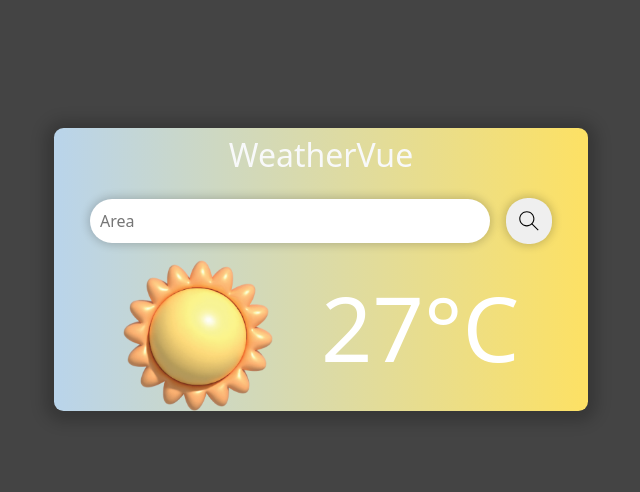
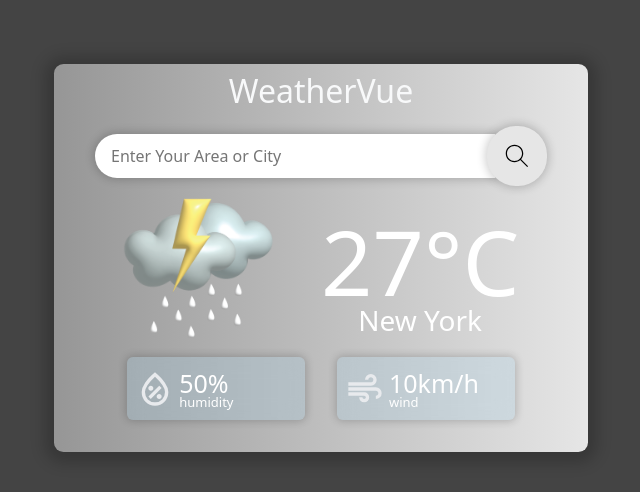
Before and after one commit to Anandabdul/CBTCIP, a plain HTML site: page wheatherVue/index.html in a window 1280 px wide. Shown: the whole page, without its empty margins (319-959 px from the left). Drawn offline with nearby package versions, Linux system fonts and the light colour scheme.

Commit message:
updated CSS style

```diff
--- a/wheatherVue/index.html
+++ b/wheatherVue/index.html
@@ -13,17 +13,45 @@
         <h2 class="mt-2 text-light">WeatherVue</h2>
 
         <div class="w-100 d-flex align-items-center justify-content-center">
-          <input class="my-3 mx-2 w-75" placeholder="Area" type="text">
-          <button class="my-3 mx-2"><svg xmlns="http://www.w3.org/2000/svg" height="26px" width="26px" viewBox="0 0 24 24" preserveAspectRatio="xMidYMid meet" focusable="false" class="style-scope yt-icon" style="pointer-events: none; display: block; width: 100%; height: 100%;"><g class="style-scope yt-icon"><path d="M20.87,20.17l-5.59-5.59C16.35,13.35,17,11.75,17,10c0-3.87-3.13-7-7-7s-7,3.13-7,7s3.13,7,7,7c1.75,0,3.35-0.65,4.58-1.71 l5.59,5.59L20.87,20.17z M10,16c-3.31,0-6-2.69-6-6s2.69-6,6-6s6,2.69,6,6S13.31,16,10,16z" class="style-scope yt-icon"></path></g></svg></button>
+          <input class="my-2 ms-2 w-75 ps-3" placeholder="Enter Your Area or City" type="text">
+          <button class="my-2 me-2"><svg xmlns="http://www.w3.org/2000/svg" height="30px" width="30px" viewBox="0 0 24 24" preserveAspectRatio="xMidYMid meet" focusable="false" class="style-scope yt-icon" style="pointer-events: none; display: block; width: 100%; height: 100%;"><g class="style-scope yt-icon"><path d="M20.87,20.17l-5.59-5.59C16.35,13.35,17,11.75,17,10c0-3.87-3.13-7-7-7s-7,3.13-7,7s3.13,7,7,7c1.75,0,3.35-0.65,4.58-1.71 l5.59,5.59L20.87,20.17z M10,16c-3.31,0-6-2.69-6-6s2.69-6,6-6s6,2.69,6,6S13.31,16,10,16z" class="style-scope yt-icon"></path></g></svg></button>
         </div>
 
+        <!-- https://api.openweathermap.org/data/2.5/weather?q=chennai&appid=eb7cf9c11922f9087cbeb2edb4c3c0e7&units=metric -->
         <div class="iconPlusTempre">
           <div class="weather-icon-div">
-            <img width="150px" src="./Assets/images/fullSun.png" alt="">
+            <!-- <img width="150px" src="./Assets/images/fullSun.png" alt=""> -->
+            <!-- <img width="150px" src="./Assets/images/halfsun.png" alt=""> -->
+            <!-- <img width="150px" src="./Assets/images/lightcloud.png" alt=""> -->
+            <!-- <img width="150px" src="./Assets/images/moon.png" alt=""> -->
+            <!-- <img width="150px" src="./Assets/images/halfmoon.png" alt=""> -->
+            <!-- <img width="150px" src="./Assets/images/lightcloudmoon.png" alt=""> -->
+            <img width="150px" src="./Assets/images/thunderstorm.png" alt="">
+            <!-- <img width="150px" src="./Assets/images/snowing.png" alt=""> -->
+            <!-- <img width="150px" src="./Assets/images/snowcloud.png" alt=""> -->
           </div>
-          <div class="tempreture-div">27&#176;C</div>
+          <div>
+            <div class="tempreture-div">27&#176;C</div>
+            <div class="city-name text-center">New York</div>
+          </div>
         </div>
 
+        <div class="w-100 humiWind row justify-content-center mb-3">
+          <div class="rounded m-3 p-2 col-sm-4 d-flex align-items-center blur-box">
+            <svg xmlns="http://www.w3.org/2000/svg" height="40px" viewBox="0 -960 960 960" width="40px" fill="#e8eaed"><path d="M580-240q25 0 42.5-17.5T640-300q0-25-17.5-42.5T580-360q-25 0-42.5 17.5T520-300q0 25 17.5 42.5T580-240Zm-202-2 260-260-56-56-260 260 56 56Zm2-198q25 0 42.5-17.5T440-500q0-25-17.5-42.5T380-560q-25 0-42.5 17.5T320-500q0 25 17.5 42.5T380-440ZM480-80q-137 0-228.5-94T160-408q0-100 79.5-217.5T480-880q161 137 240.5 254.5T800-408q0 140-91.5 234T480-80Zm0-80q104 0 172-70.5T720-408q0-73-60.5-165T480-774Q361-665 300.5-573T240-408q0 107 68 177.5T480-160Zm0-320Z"/></svg>
+            <div class="ms-1">
+              <div class="blur-box-reading">50%</div>
+              <div class="blur-box-text">humidity</div>
+            </div>
+          </div>
+          <div class="rounded m-3 p-2 col-sm-4 d-flex align-items-center blur-box">
+            <svg xmlns="http://www.w3.org/2000/svg" height="40px" viewBox="0 -960 960 960" width="40px" fill="#e8eaed"><path d="M460-160q-50 0-85-35t-35-85h80q0 17 11.5 28.5T460-240q17 0 28.5-11.5T500-280q0-17-11.5-28.5T460-320H80v-80h380q50 0 85 35t35 85q0 50-35 85t-85 35ZM80-560v-80h540q26 0 43-17t17-43q0-26-17-43t-43-17q-26 0-43 17t-17 43h-80q0-59 40.5-99.5T620-840q59 0 99.5 40.5T760-700q0 59-40.5 99.5T620-560H80Zm660 320v-80q26 0 43-17t17-43q0-26-17-43t-43-17H80v-80h660q59 0 99.5 40.5T880-380q0 59-40.5 99.5T740-240Z"/></svg>
+            <div class="ms-1">
+              <div class="blur-box-reading">10km/h</div>
+              <div class="blur-box-text">wind</div>
+            </div>
+          </div>
+        </div>
       </section>
     </main>
 </body>
--- a/wheatherVue/weatherVue.css
+++ b/wheatherVue/weatherVue.css
@@ -3,37 +3,43 @@ body {
 }
 
 .weather-box {
-  background: linear-gradient(to right, rgb(185, 212, 235), rgb(253, 225, 100));
+  /* background: linear-gradient(to right, rgb(185, 212, 235), rgb(253, 225, 100)); */
+  /* background: linear-gradient(to right, rgb(33, 12, 109), rgb(0, 69, 197)); */
+  background: linear-gradient(to right, rgb(150, 150, 150), rgb(230, 230, 230));
   border: none;
   border-radius: 0.6rem;
   align-items: center;
   justify-content: center;
   display: flex;
   flex-direction: column;
-  margin-top: 10%;
+  margin-top: 5%;
   box-shadow: 0px 2px 15px 9px rgba(0, 0, 0, 0.2);
 }
 
 input {
   padding: 10px;
   border: none;
-  border-radius: 2rem;
+  border-top-left-radius: 2rem;
+  border-bottom-left-radius: 2rem;
   box-shadow: 0px 0px 10px 1.5px rgba(0, 0, 0, 0.2);
 }
 
 button {
-  padding: 10px;
+  padding: 15px;
   display: flex;
   align-items: center;
   justify-content: center;
   border: none;
   box-shadow: 0px 0px 10px 1.5px rgba(0, 0, 0, 0.2);
-  border-radius: 1.36rem;
+  border-radius: 1.8rem;
+  margin-left: -8px;
+  background-color: rgb(230, 230, 230);
 }
 
 .iconPlusTempre {
   display: grid;
   grid-template-columns: 1fr 1fr;
+  align-items: center;
 }
 
 .tempreture-div {
@@ -41,6 +47,29 @@ button {
   color: white;
 }
 
+.city-name {
+  font-size: 28px;
+  color: white;
+  margin-top: -30px;
+}
+
+.blur-box {
+  box-shadow: 0px 0px 8px 1px rgba(0, 0, 0, 0.2);
+  background-color: rgba(167, 210, 235, 0.25);
+  backdrop-filter: blur(10px);
+}
+
+.blur-box-reading {
+  font-size: 25px;
+  color: white;
+}
+
+.blur-box-text {
+  font-size: 13px;
+  color: white;
+  margin-top: -10px;
+}
+
 @media (max-width: 750px) {
   .weather-box {
     width: 75%;
```
